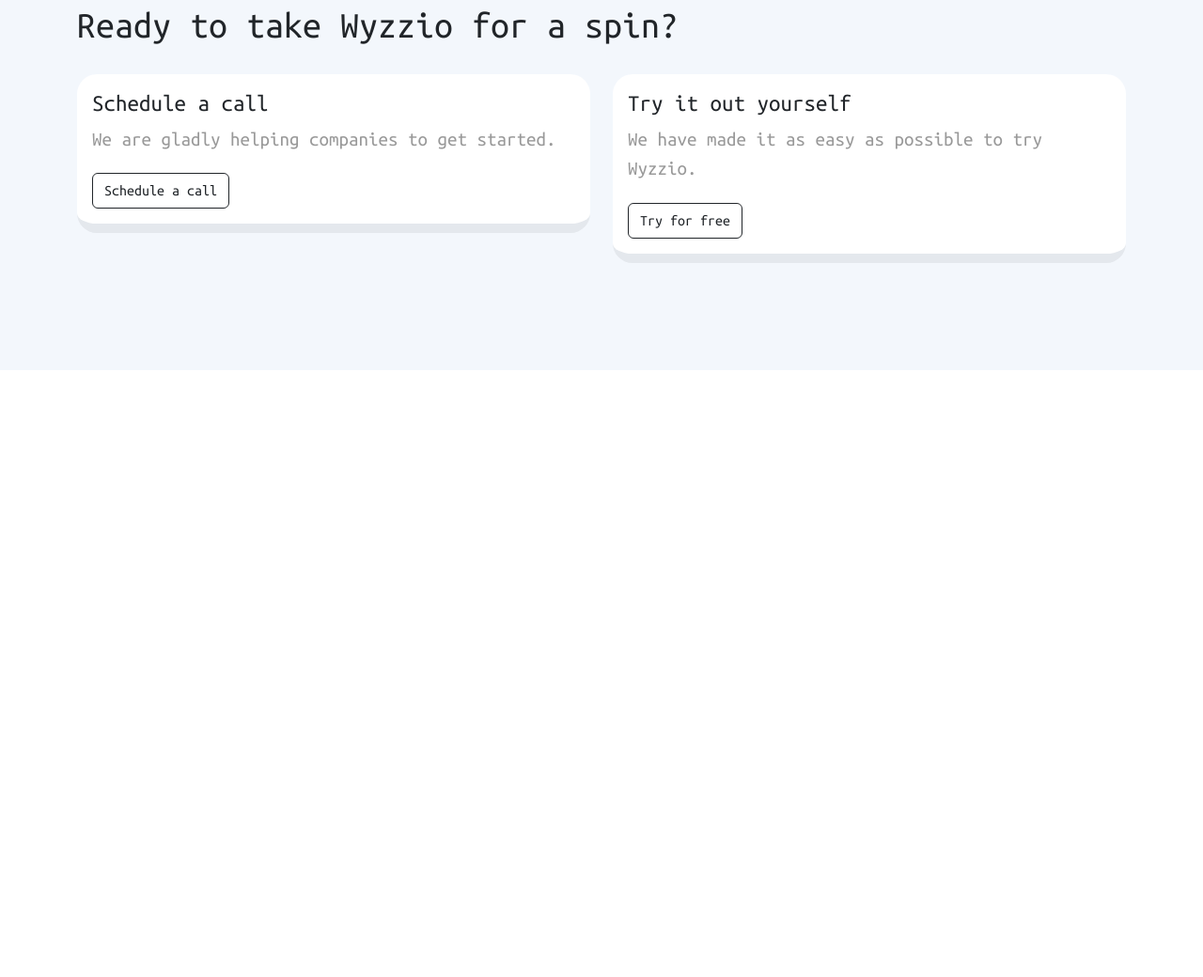
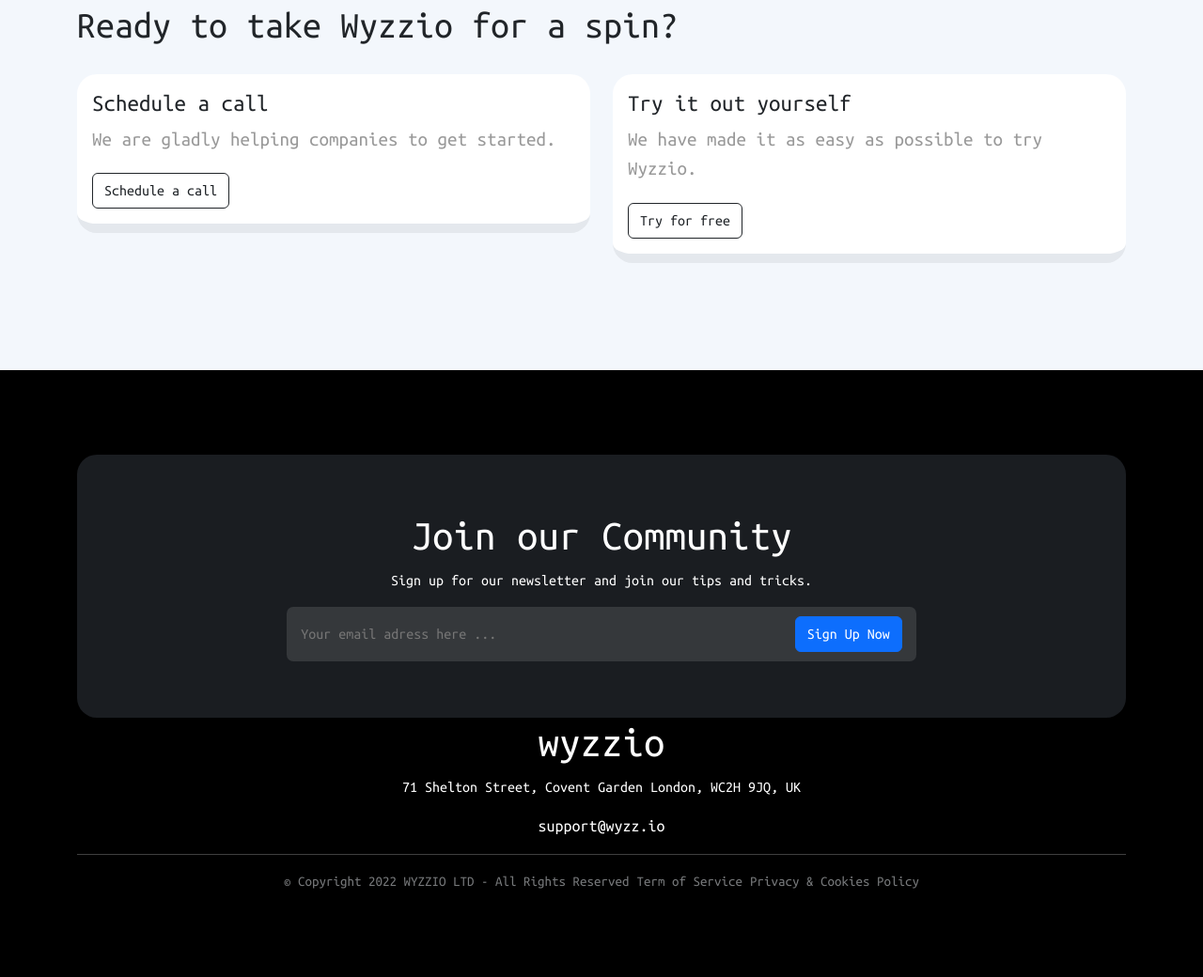
Before and after one commit to relkaddouri/wyzzio, a plain HTML site: page index.html in a window 1280 px wide. Shown: the part 5225-6265 px from the top of the page at 94% size. Before the commit the page ends 5619 px from the top, so only its background shows below. Drawn offline with nearby package versions, Linux system fonts and the light colour scheme.

Commit message:
footer intergartion

```diff
--- a/index.html
+++ b/index.html
@@ -345,6 +345,33 @@
         </div>
     </section><!-- END SECTION 2-->
 
+    <footer class="footer bg-black">
+      <div class="container">
+        <div class="row">
+          <div class="col-12">
+            <div class="newsletter">
+              <h1>Join our Community</h1>
+              <p>Sign up for our newsletter and join our tips and tricks.</p>
+              <div class="inputSection">
+                <input type="text" placeholder="Your email adress here ...">
+                <button class="btn btn-primary">Sign Up Now</button>
+              </div>
+            </div>
+            <div class="infos">
+              <h1>wyzzio</h1>
+              <p>71 Shelton Street, Covent Garden
+                London, WC2H 9JQ, UK</p>
+                <a href="mailto:support@wyzz.io" class="mail">support@wyzz.io</a>
+                <hr class="hr">
+                <label>© Copyright 2022 WYZZIO LTD - All Rights Reserved</label>
+                <label><a href="#">Term of Service</a></label>
+                <label><a href="#">Privacy & Cookies Policy</a></label>
+            </div>
+          </div>
+        </div>
+      </div>
+    </footer>
+
 
     <script src="https://cdn.jsdelivr.net/npm/bootstrap@5.3.2/dist/js/bootstrap.bundle.min.js" integrity="sha384-C6RzsynM9kWDrMNeT87bh95OGNyZPhcTNXj1NW7RuBCsyN/o0jlpcV8Qyq46cDfL" crossorigin="anonymous"></script>
 </body>
--- a/style.css
+++ b/style.css
@@ -243,3 +243,72 @@
     font-size: 27px;
     font-weight: '600';
 }
+
+
+.footer {
+    padding: 90px 0;
+    text-align: center;
+    color: white;
+}
+
+.footer h1 {
+    font-size: 45px;
+}
+
+.footer .newsletter {
+    padding: 60px 0;
+    background-color:#1A1D21;
+    border-radius: 21px;
+}
+
+.footer .newsletter .inputSection {
+    width: 60%;
+    margin: 0 auto;
+    display: flex;
+    justify-content: space-between;
+    padding: 10px 15px;
+    background-color: #35383B;
+    border-radius: 7px;
+}
+
+.footer .newsletter .inputSection input {
+    width: 80%;
+    background-color: #35383B;
+    border: none;
+    outline: none;
+    color: white;
+}
+
+.infos label {
+    color: #77797B;
+    font-size: 15px;
+}
+.infos .mail {
+    color: white;
+    text-decoration: none;
+    font-size: 18px;
+}
+
+.infos .mail:hover {
+    text-decoration: underline;
+}
+
+.infos label a {
+    text-decoration: none;
+    color: #77797B;
+}
+.infos label a:hover {
+    color: white;
+}
+
+@media only screen and (max-width: 600px) {
+    .footer .newsletter .inputSection {
+        width: 90%;
+        margin: 0 auto;
+    }
+
+    .footer .newsletter .inputSection button {
+        width: 70%;
+
+    }
+  }
```
